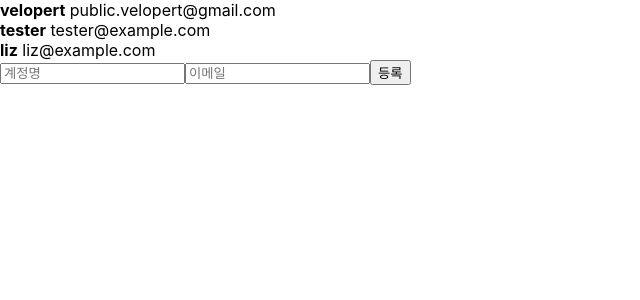
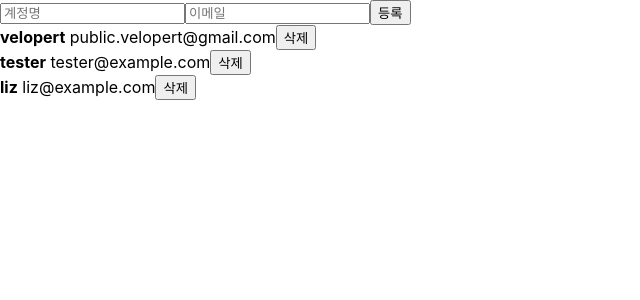
Before and after one commit to seedevk8s/fc_reactReview1, a React (Create React App) app: page / in a window 1280 px wide. Shown: the top 300 px of the page, without its empty margins (0-640 px from the left). Built offline with nearby package versions, Linux system fonts and the light colour scheme.

Commit message:
14. 배열에 항목 제거하기

```diff
--- a/src/App.js
+++ b/src/App.js
@@ -8,7 +8,9 @@ function App() {
     username: '',
     email: ''
   });
+
   const { username, email } = inputs;
+
   const onChange = e => {
     const { name, value } = e.target;
     setInputs({
@@ -16,6 +18,7 @@ function App() {
       [name]: value
     });
   };
+
   const [users, setUsers] = useState([
     {
         id: 1,
@@ -35,7 +38,9 @@ function App() {
 ]);
 
   const nextId = useRef(4);
+
   const onCreate = () => {
+    // 배열 항목 추가
     const user = {
       id: nextId.current,
       username,
@@ -50,16 +55,27 @@ function App() {
     nextId.current += 1;
   };
 
+/* 배열에 있는 항목을 제거할 때에는,
+추가할떄와 마찬가지로 불변성을 지켜가면서 업데이트를 해주어야 합니다.
+불변성을 지키면서 특정 원소를 배열에서 제거하기 위해서는
+filter 배열 내장 함수를 사용하는것이 가장 편합니다.
+이 함수는 배열에서 특정 조건이 만족하는 원소들만 추출하여 새로운 배열을 만들어줍니다.
+ */
+  const onRemove = id => {
+    // user.id 가 파라미터로 일치하지 않는 원소만 추출해서 새로운 배열을 만듬
+    // = user.id 가 id 인 것을 제거함
+        setUsers(users.filter(user => user.id !== id));
+  };
 
   return (
     <>
-      <UserList users={users}/>
       <CreateUser
         username={username}
         email={email}
         onChange={onChange}
         onCreate={onCreate}
       />
+      <UserList users={users} onRemove={onRemove}/>
     </>
   );
 }
--- a/src/UserList.js
+++ b/src/UserList.js
@@ -1,22 +1,26 @@
 import React from 'react';
 
-function User({ user }) {
+function User({ user, onRemove }) {
      return (
         <div>
             <b>{user.username}</b> <span>{user.email}</span>
+            <button onClick={() => onRemove(user.id)}>삭제</button>
+            {/* User 컴포넌트의 삭제 버튼이 클릭 될 때는
+            user.id 값을 앞으로 props 로 받아올 onRemove 함수의 파라미터로 넣어서
+            호출해주어야 합니다. */}
         </div>
     )
 }
 
-function UserList({ users }) {
-
-
+/* 이 onRemove 함수는 UserList 에서도 전달 받을것이며,
+이를 그대로 User 컴포넌트에게 전달해줄것입니다. */
+function UserList({ users, onRemove }) {
 
     return (
         <div>
             {
                 users.map(user => (
-                    <User user={user} key={user.id}/>
+                    <User user={user} key={user.id} onRemove={onRemove}/>
                 ))
             }
         </div>
```
Lines whose indentation alone changed are shown as unchanged.
